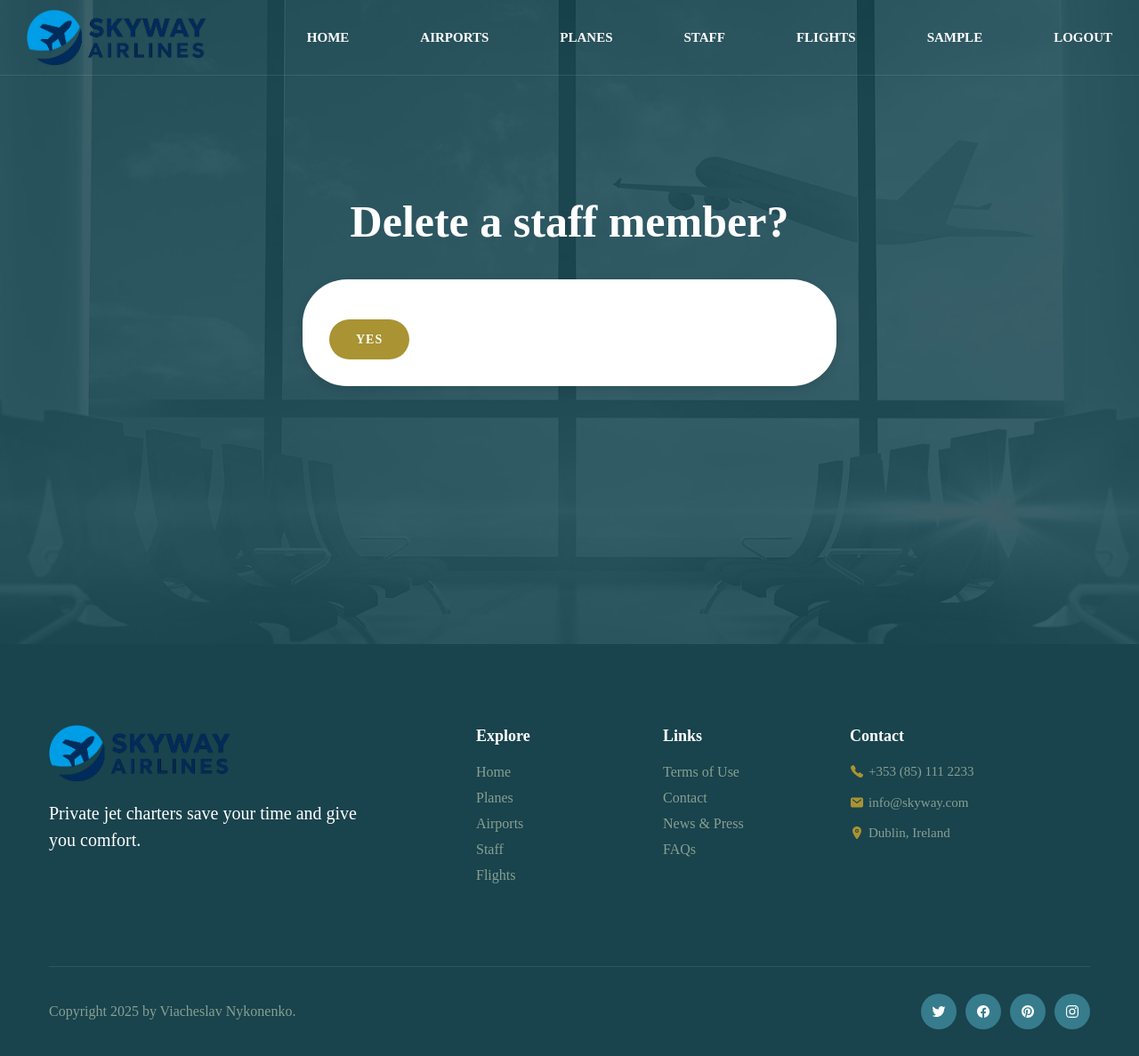
After one commit to Slava-Nykonenko/skyway-airlines, a Django app: page /staff/1/delete/ in a window 1280 px wide. The commit adds this page. Shown: the whole page at 89% size. Run offline with Django 5.2, Linux system fonts and the light colour scheme; the visitor is signed in with stand-in values (Sample User, id 1); data comes from the database, SQL or seed files in the repository.

Commit message:
added updateviews and deleteviews for models

```diff
--- a/airline/urls.py
+++ b/airline/urls.py
@@ -26,6 +26,6 @@ from airline import settings
 urlpatterns = [
     path("admin/", admin.site.urls),
     path("", include("management.urls", namespace="management")),
-    path("registration/", include("django.contrib.auth.urls")),
+    path("accounts/", include("django.contrib.auth.urls")),
     path("__debug__/", include("debug_toolbar.urls"))
 ] + static(settings.STATIC_URL, document_root=settings.STATIC_ROOT)
--- a/management/urls.py
+++ b/management/urls.py
@@ -14,7 +14,6 @@ Including another URLconf
     1. Import the include() function: from django.urls import include, path
     2. Add a URL to urlpatterns:  path('blog/', include('blog.urls'))
 """
-import debug_toolbar
 from django.urls import path
 
 from management.views import (
@@ -26,7 +25,19 @@ from management.views import (
     AirportDetailView,
     PlaneDetailView,
     StaffDetailView,
-    FlightDetailView, AirportCreateView, PlaneCreateView, StaffCreateView, FlightCreateView
+    FlightDetailView,
+    AirportCreateView,
+    PlaneCreateView,
+    StaffCreateView,
+    FlightCreateView,
+    AirportUpdateView,
+    PlaneUpdateView,
+    StaffUpdateView,
+    FlightUpdateView,
+    AirportDeleteView,
+    PlaneDeleteView,
+    StaffDeleteView,
+    FlightDeleteView
 )
 
 urlpatterns = [
@@ -34,15 +45,23 @@ urlpatterns = [
     path("airports/", AirportListView.as_view(), name="airports"),
     path("airports/<int:pk>/", AirportDetailView.as_view(), name="airport-detail"),
     path("airports/create/", AirportCreateView.as_view(), name="airport-create"),
+    path("airports/<int:pk>/update/", AirportUpdateView.as_view(), name="airport-update"),
+    path("airports/<int:pk>/delete/", AirportDeleteView.as_view(), name="airport-delete"),
     path("planes/", PlaneListView.as_view(), name="planes"),
     path("planes/<int:pk>/", PlaneDetailView.as_view(), name="plane-detail"),
     path("planes/create/", PlaneCreateView.as_view(), name="plane-create"),
+    path("planes/<int:pk>/update/", PlaneUpdateView.as_view(), name="plane-update"),
+    path("planes/<int:pk>/delete/", PlaneDeleteView.as_view(), name="plane-delete"),
     path("staff/", StaffListView.as_view(), name="staff"),
     path("staff/<int:pk>/", StaffDetailView.as_view(), name="staff-detail"),
     path("staff/create/", StaffCreateView.as_view(), name="staff-create"),
+    path("staff/<int:pk>/update/", StaffUpdateView.as_view(), name="staff-update"),
+    path("staff/<int:pk>/delete/", StaffDeleteView.as_view(), name="staff-delete"),
     path("flights/", FlightListView.as_view(), name="flights"),
     path("flights/<int:pk>/", FlightDetailView.as_view(), name="flight-detail"),
     path("flights/create/", FlightCreateView.as_view(), name="flight-create"),
+    path("flights/<int:pk>/update", FlightUpdateView.as_view(), name="flight-update"),
+    path("flights/<int:pk>/delete/", FlightDeleteView.as_view(), name="flight-delete"),
 ]
 
 app_name = "management"
--- a/management/views.py
+++ b/management/views.py
@@ -54,6 +54,17 @@ class AirportCreateView(LoginRequiredMixin, generic.CreateView):
     success_url = reverse_lazy("management:airports")
 
 
+class AirportUpdateView(LoginRequiredMixin, generic.UpdateView):
+    model = Airport
+    form_class = AirportForm
+    success_url = reverse_lazy("management:airports")
+
+
+class AirportDeleteView(LoginRequiredMixin, generic.DeleteView):
+    model = Airport
+    success_url = reverse_lazy("management:airports")
+
+
 class PlaneListView(LoginRequiredMixin, generic.ListView):
     model = Plane
     paginate_by = 5
@@ -66,6 +77,17 @@ class PlaneDetailView(LoginRequiredMixin, generic.DetailView):
 class PlaneCreateView(LoginRequiredMixin, generic.CreateView):
     model = Plane
     form_class = PlaneForm
+    success_url = reverse_lazy("management:planes")
+
+
+class PlaneUpdateView(LoginRequiredMixin, generic.UpdateView):
+    model = Plane
+    form_class = PlaneForm
+    success_url = reverse_lazy("management:planes")
+
+
+class PlaneDeleteView(LoginRequiredMixin, generic.DeleteView):
+    model = Plane
     success_url = reverse_lazy("management:planes")
 
 
@@ -84,6 +106,17 @@ class FlightCreateView(LoginRequiredMixin, generic.CreateView):
     success_url = reverse_lazy("management:flights")
 
 
+class FlightUpdateView(LoginRequiredMixin, generic.UpdateView):
+    model = Flight
+    form_class = FlightForm
+    success_url = reverse_lazy("management:flights")
+
+
+class FlightDeleteView(LoginRequiredMixin, generic.DeleteView):
+    model = Flight
+    success_url = reverse_lazy("management:flights")
+
+
 class StaffListView(LoginRequiredMixin, generic.ListView):
     model = Staff
     paginate_by = 5
@@ -97,3 +130,14 @@ class StaffCreateView(LoginRequiredMixin, generic.CreateView):
     model = Staff
     form_class = StaffForm
     success_url = reverse_lazy("management:staff")
+
+
+class StaffUpdateView(LoginRequiredMixin, generic.UpdateView):
+    model = Staff
+    form_class = StaffForm
+    success_url = reverse_lazy("management:staff")
+
+
+class StaffDeleteView(LoginRequiredMixin, generic.DeleteView):
+    model = Staff
+    success_url = reverse_lazy("management:staff")
--- a/templates/base.html
+++ b/templates/base.html
@@ -43,6 +43,9 @@
       <section class="section hero" id="home" aria-label="home">
         <div class="container">
           {% block content %}{% endblock %}
+          {% block pagination %}
+            {% include "includes/pagination.html" %}
+          {% endblock %}
         </div>
       </section>
     </article>
@@ -75,23 +78,23 @@
           </li>
 
           <li>
-            <a href="#" class="footer-link">Home</a>
+            <a href="{% url 'management:index' %}" class="footer-link">Home</a>
           </li>
 
           <li>
-            <a href="#" class="footer-link">Planes</a>
+            <a href="{% url 'management:planes' %}" class="footer-link">Planes</a>
           </li>
 
           <li>
-            <a href="#" class="footer-link">Airports</a>
+            <a href="{% url 'management:airports' %}" class="footer-link">Airports</a>
           </li>
 
           <li>
-            <a href="#" class="footer-link">Staff</a>
+            <a href="{% url 'management:staff' %}" class="footer-link">Staff</a>
           </li>
 
           <li>
-            <a href="#" class="footer-link">Flights</a>
+            <a href="{% url 'management:flights' %}" class="footer-link">Flights</a>
           </li>
 
         </ul>
--- a/templates/includes/navigation.html
+++ b/templates/includes/navigation.html
@@ -4,7 +4,7 @@
         <ul class="navbar-list">
 
           <li class="navbar-item">
-            <a href="" class="navbar-link" data-nav-link>Home</a>
+            <a href="{% url 'management:index' %}" class="navbar-link" data-nav-link>Home</a>
           </li>
 
           <li class="navbar-item">
@@ -26,7 +26,7 @@
             <li class="nav-bar-item">
               <a href="{{ user.get_absolute_url }}" class="navbar-link" data-nav-link>{{ user.get_username }}</a></li>
             <li class="nav-bar-item">
-              <a href="{% url 'logout' %}" class="navbar-link" data-nav-link>Logout</a>
+              <a href="{% url 'logout' %}?next={{request.path}} " class="navbar-link" data-nav-link>Logout</a>
             </li>
           {% else %}
             <li class="nav-bar-item">
--- a/templates/management/airport_detail.html
+++ b/templates/management/airport_detail.html
@@ -10,11 +10,11 @@
     Longitude: {{ airport.longitude }}
   </p>
 
-  <a href="#" class="btn btn-secondary">
+  <a href="{% url 'management:airport-update' pk=airport.id %}" class="btn btn-secondary">
     Update
   </a>
 
-  <a href="#" class="btn btn-secondary btn-danger">
+  <a href="{% url 'management:airport-delete' pk=airport.id %}" class="btn btn-secondary btn-danger">
     Delete
   </a>
 {% endblock %}
--- a/templates/management/flight_detail.html
+++ b/templates/management/flight_detail.html
@@ -15,10 +15,10 @@
     </li>
   {% endfor %}
   </ul>
-  <a href="#" class="btn btn-secondary link-to-page">
+  <a href="{% url 'management:flight-update' pk=flight.id %}" class="btn btn-secondary link-to-page">
     Update
   </a>
-  <a href="#" class="btn btn-danger link-to-page">
+  <a href="{% url 'management:flight-delete' pk=flight.id %}" class="btn btn-danger link-to-page">
     Delete
   </a>
 
--- a/templates/management/plane_detail.html
+++ b/templates/management/plane_detail.html
@@ -10,10 +10,10 @@
     Total hours: {{ plane.total_hours }}<br>
   </p>
 
-  <a href="#" class="btn btn-secondary">
+  <a href="{% url 'management:plane-update' pk=plane.id %}" class="btn btn-secondary">
     Update
   </a>
-  <a href="#" class="btn btn-danger">
+  <a href="{% url 'management:plane-delete' pk=plane.id %}" class="btn btn-danger">
     Delete
   </a>
 {% endblock %}
--- /dev/null
+++ b/templates/management/staff_confirm_delete.html
@@ -0,0 +1,10 @@
+{% extends "base.html" %}
+
+{% block content %}
+  <h2 class="h2">Delete a staff member?</h2>
+  <form class="form-wrapper" action="" method="post">
+    {% csrf_token %}
+
+    <input type="submit" value="Yes" class="btn btn-danger">
+  </form>
+{% endblock %}
--- a/templates/management/staff_detail.html
+++ b/templates/management/staff_detail.html
@@ -27,10 +27,10 @@
       </li>
     {% endfor %}
   </ul>
-  <a href="#" class="btn btn-secondary link-to-page">
+  <a href="{% url 'management:staff-update' pk=staff.id %}" class="btn btn-secondary link-to-page">
     Update
   </a>
-  <a href="#" class="btn btn-danger link-to-page">
+  <a href="{% url 'management:staff-delete' pk=staff.id %}" class="btn btn-danger link-to-page">
     Delete
   </a>
 
```
Also changed, not shown: management/forms.py (+19 -5 lines), templates/management/airport_confirm_delete.html (added, +10 -0 lines), templates/management/flight_confirm_delete.html (added, +10 -0 lines), templates/management/plane_confirm_delete.html (added, +10 -0 lines), 1 other file.
